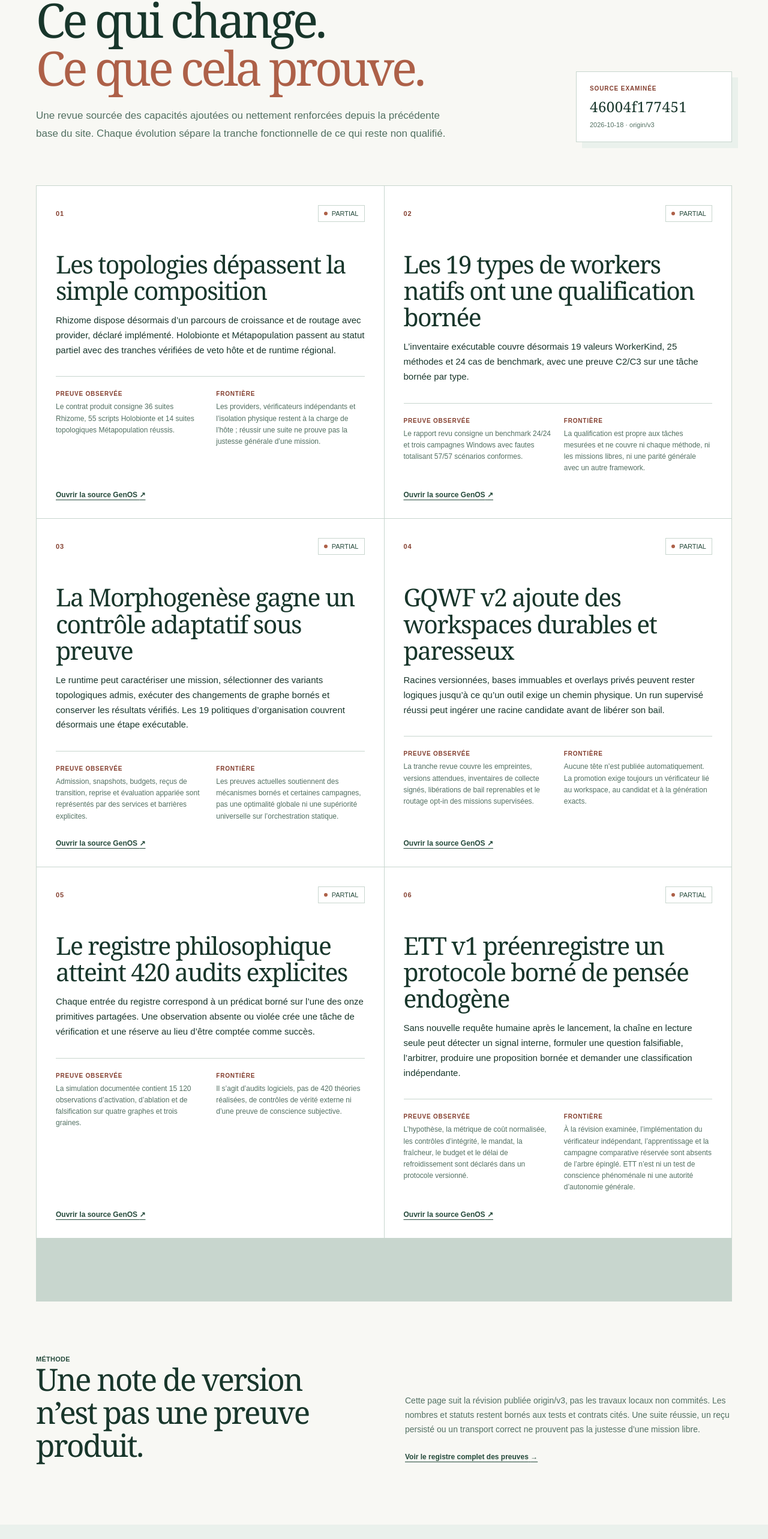
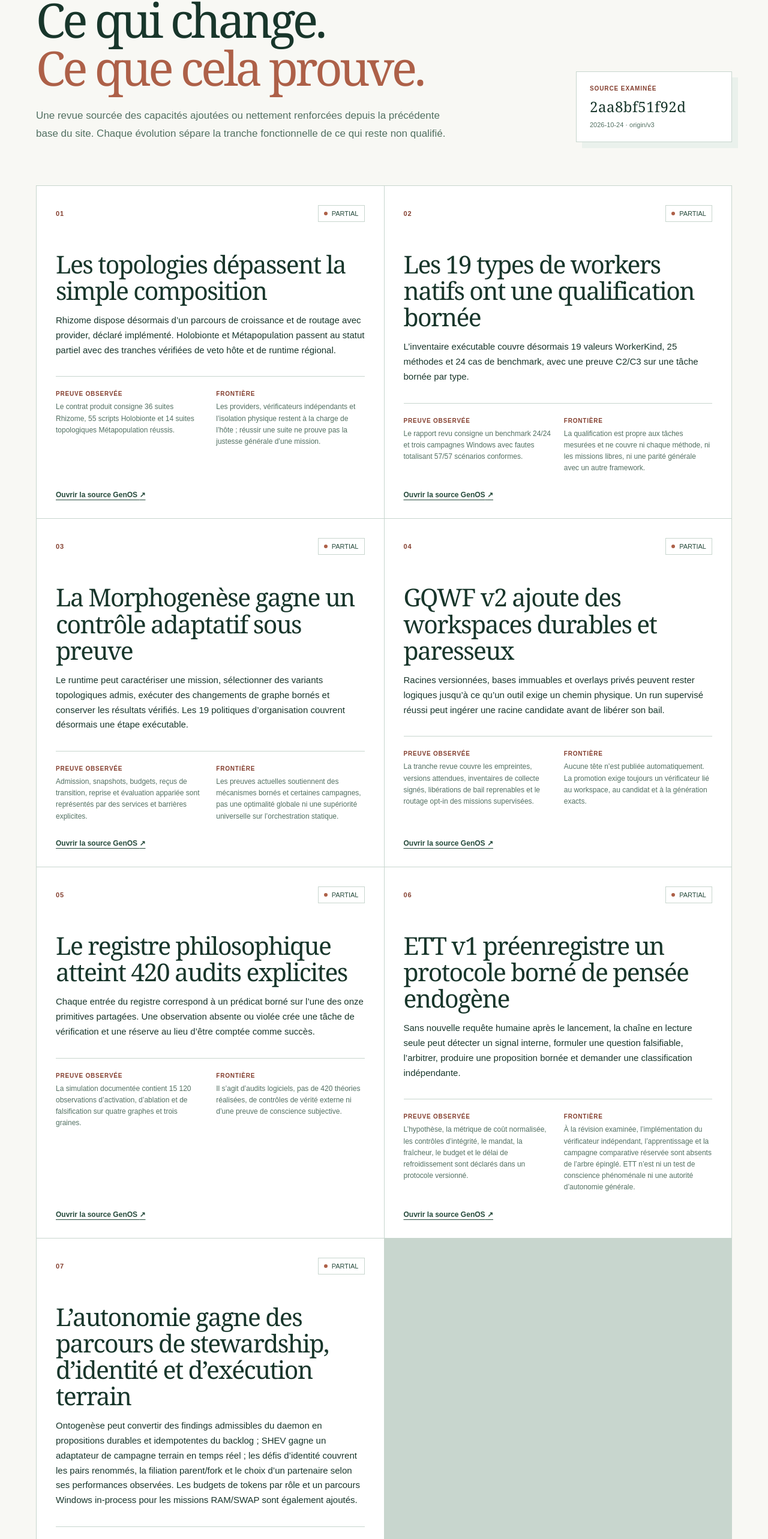
Before and after one commit to PISSARAW/GenOSWork, a Next.js app: page /fr/updates in a window 1280 px wide. Shown: the part 180-2746 px from the top of the page at 60% size. Built offline with nearby package versions, Linux system fonts and the light colour scheme; no server answers.

Commit message:
docs: publish autonomy and identity evolution

```diff
--- a/components/evolutions-page.tsx
+++ b/components/evolutions-page.tsx
@@ -5,7 +5,7 @@ import { productEvolutions } from "@/components/product-evolutions";
 
 const copy = {
   en: {
-    eyebrow: "GENOS EVOLUTIONS · 6–18 OCTOBER 2026",
+    eyebrow: "GENOS EVOLUTIONS · 6–24 OCTOBER 2026",
     title: <>What changed.<br /><em>What it proves.</em></>,
     intro: "A source-backed review of the capabilities added or materially strengthened since the previous site baseline. Every item separates the working slice from what remains unqualified.",
     source: "REVIEWED SOURCE",
@@ -17,7 +17,7 @@ const copy = {
     methodBody: "This page follows the published origin/v3 revision, not uncommitted local work. Counts and statuses are scoped to the cited tests and contracts. A passing suite, persisted receipt or successful transport does not establish arbitrary mission correctness.",
   },
   fr: {
-    eyebrow: "ÉVOLUTIONS GENOS · 6–18 OCTOBRE 2026",
+    eyebrow: "ÉVOLUTIONS GENOS · 6–24 OCTOBRE 2026",
     title: <>Ce qui change.<br /><em>Ce que cela prouve.</em></>,
     intro: "Une revue sourcée des capacités ajoutées ou nettement renforcées depuis la précédente base du site. Chaque évolution sépare la tranche fonctionnelle de ce qui reste non qualifié.",
     source: "SOURCE EXAMINÉE",
--- a/components/product-evidence.ts
+++ b/components/product-evidence.ts
@@ -1,6 +1,6 @@
 /** Published origin/v3 revision; previously reported local probes are scoped separately. */
-export const genosSourceCommit = "46004f1774517bd980d6691b1022eee2915987aa";
-export const genosReviewedAt = "2026-10-18";
+export const genosSourceCommit = "2aa8bf51f92d8954877f39d96a6f50cb1553422f";
+export const genosReviewedAt = "2026-10-24";
 export const genosSource = (path: string) =>
   `https://github.com/PISSARAW/GenOS/blob/${genosSourceCommit}/${path}`;
 
--- a/components/product-evolutions.ts
+++ b/components/product-evolutions.ts
@@ -131,4 +131,23 @@ export const productEvolutions: ProductEvolution[] = [
     },
     sourcePath: "docs/01-concepts/endogenous-thought-test.md",
   },
+  {
+    id: "autonomy-identity-shev",
+    status: "partial",
+    date: "2026-10-21",
+    title: { en: "Autonomy gained stewardship, identity and field-execution paths", fr: "L’autonomie gagne des parcours de stewardship, d’identité et d’exécution terrain" },
+    summary: {
+      en: "Ontogenesis can turn eligible daemon findings into durable, idempotent backlog proposals; SHEV gained a real-time field-campaign adapter; identity challenges cover renamed peers, parent/fork lineage and partner choice from observed performance. Role-aware token budgets and an in-process Windows path for RAM/SWAP missions also landed.",
+      fr: "Ontogenèse peut convertir des findings admissibles du daemon en propositions durables et idempotentes du backlog ; SHEV gagne un adaptateur de campagne terrain en temps réel ; les défis d’identité couvrent les pairs renommés, la filiation parent/fork et le choix d’un partenaire selon ses performances observées. Les budgets de tokens par rôle et un parcours Windows in-process pour les missions RAM/SWAP sont également ajoutés.",
+    },
+    evidence: {
+      en: "The identity campaign records 48 real model inferences and 28/48 strict oracle passes; the daemon-stewardship and role-budget changes have dedicated contracts and tests. These results are scoped to their documented scenarios.",
+      fr: "La campagne d’identité consigne 48 inférences réelles du modèle et 28/48 réussites à l’oracle strict ; le stewardship du daemon et les budgets par rôle disposent de contrats et de tests dédiés. Ces résultats restent limités aux scénarios documentés.",
+    },
+    limit: {
+      en: "The identity tasks are controlled and do not establish general self-knowledge. SHEV's longitudinal field campaign remains protocol-only; daemon findings still pass Ontogenesis authority, budget, review and proof gates before any repair is integrated.",
+      fr: "Les tâches d’identité sont contrôlées et ne démontrent pas une connaissance de soi générale. La campagne longitudinale SHEV reste au stade du protocole ; les findings du daemon doivent toujours franchir les barrières d’autorité, de budget, de revue et de preuve d’Ontogenèse avant toute intégration de réparation.",
+    },
+    sourcePath: "benchmarks/identity-challenge/CAMPAIGN-REPORT-2026-10.md",
+  },
 ];
```
